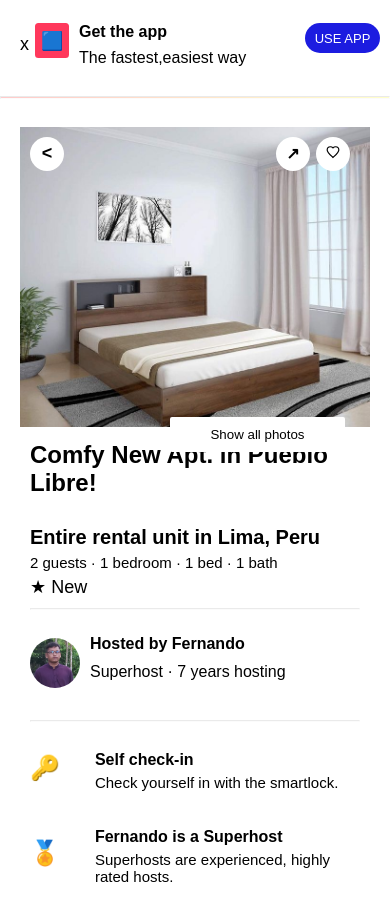
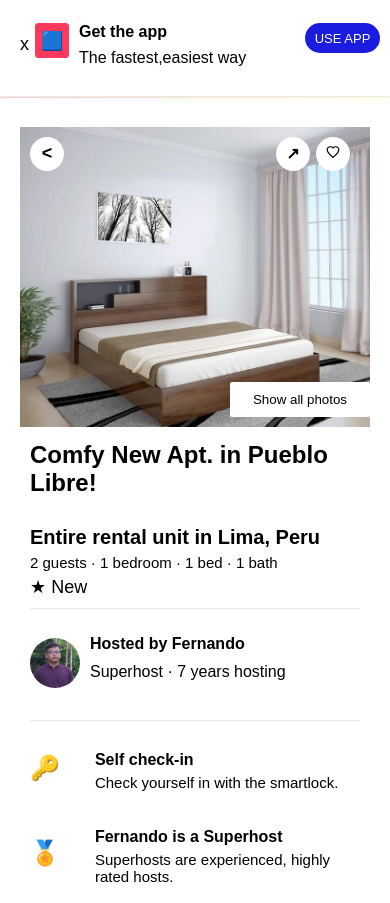
Before and after one commit to Md-Roni024/JavaScript-Assignment, a plain HTML site: page index.html in a window 390 px wide. Shown: the top 903 px of the page. Drawn offline with Linux system fonts and the light colour scheme.

Commit message:
Solve some issue on Responsive design in Style.css

```diff
--- a/styles.css
+++ b/styles.css
@@ -138,8 +138,8 @@ input::placeholder{
 /* Navigation */
 .show-all-photos-btn {
     position: absolute;
-    bottom: 65px;
-    right: 200px;
+    bottom: 300px;
+    right: 350px;
     padding: 10px 20px;
     background-color: white;
     border: none;
@@ -1397,14 +1397,15 @@ h1 {
     }
     .show-all-photos-btn {
         position: absolute;
-        left: 150px;
+        left: 210px;
         /* top: 0.5px; */
         /* padding: 10px 20px; */
         background-color: white;
         border: none;
         border-radius: 2px;
         cursor: pointer;
-        width: 50%;
+        width: 40%;
+        bottom: 100px;
     }
     .footer-container .column p{
         line-height: normal;
```
